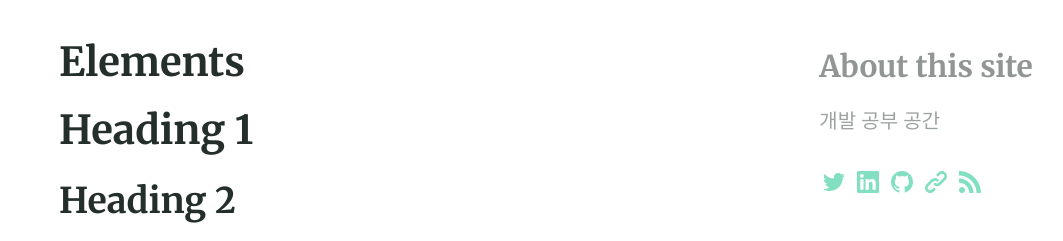
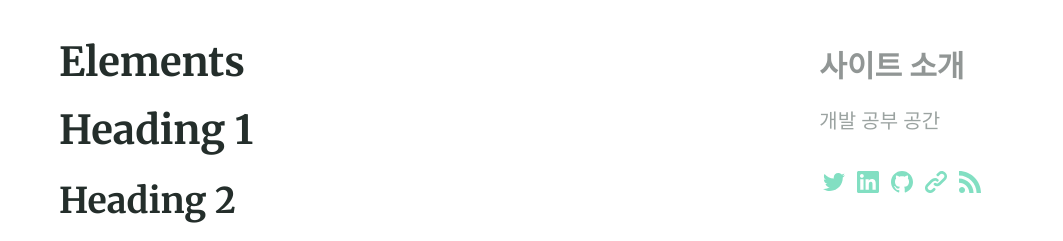
Before and after one commit to EngineerYun/EngineerYun.github.io, a Jekyll site: the page built from Projects.md, in a window 1280 px wide. Shown: the part 424-665 px from the top of the page, without its empty margins (5-1068 px from the left). Built offline with Jekyll 4.4.1, drawn with Linux system fonts in a browser that asks for light colours.

Commit message:
사이트 소개 번역

```diff
--- a/_includes/site-aside.html
+++ b/_includes/site-aside.html
@@ -7,7 +7,7 @@
 
   {% elsif page.layout == "page" or page.layout == "home" or page.layout == "blog" %}
     <section class="section  section--description">
-      <h3>About this site</h3>
+      <h3>사이트 소개</h3>
       <p>{{ site.description }}</p>
       {% include nav-social.html %}
     </section>
```
